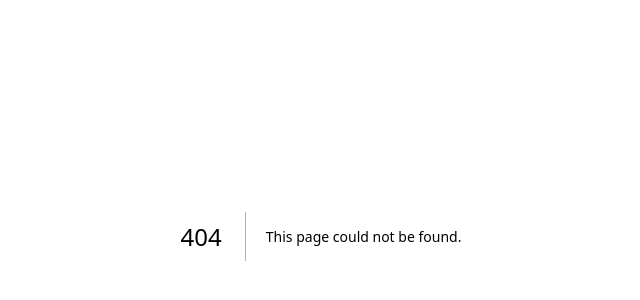
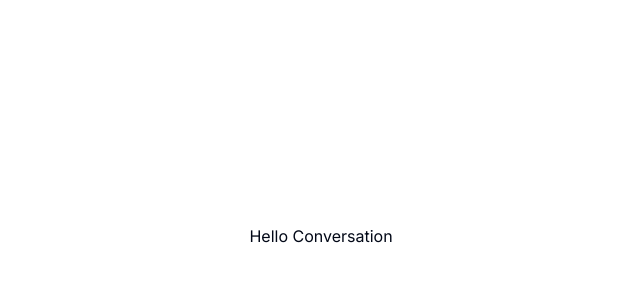
Before and after one commit to sabinabialic/AI-SaaS, a Next.js app: page /conversation in a window 1280 px wide. Before the commit this address had no page. Shown: the part 164-464 px from the top of the page, without its empty margins (319-959 px from the left). Built offline with nearby package versions, Linux system fonts and the light colour scheme.

Commit message:
Adding the conversation page

```diff
--- /dev/null
+++ b/app/(auth)/(routes)/conversation/page.tsx
@@ -0,0 +1,7 @@
+const ConversationPage = () => {
+    return (
+        <div>Hello Conversation</div>
+    )
+}
+
+export default ConversationPage;
--- a/components/sidebar.tsx
+++ b/components/sidebar.tsx
@@ -20,7 +20,7 @@ const routes = [
     {
         label: "Conversation",
         icon: MessageCircle,
-        href: "/converstion",
+        href: "/conversation",
         color: "text-[#00fefb]"
     },
     {
```
